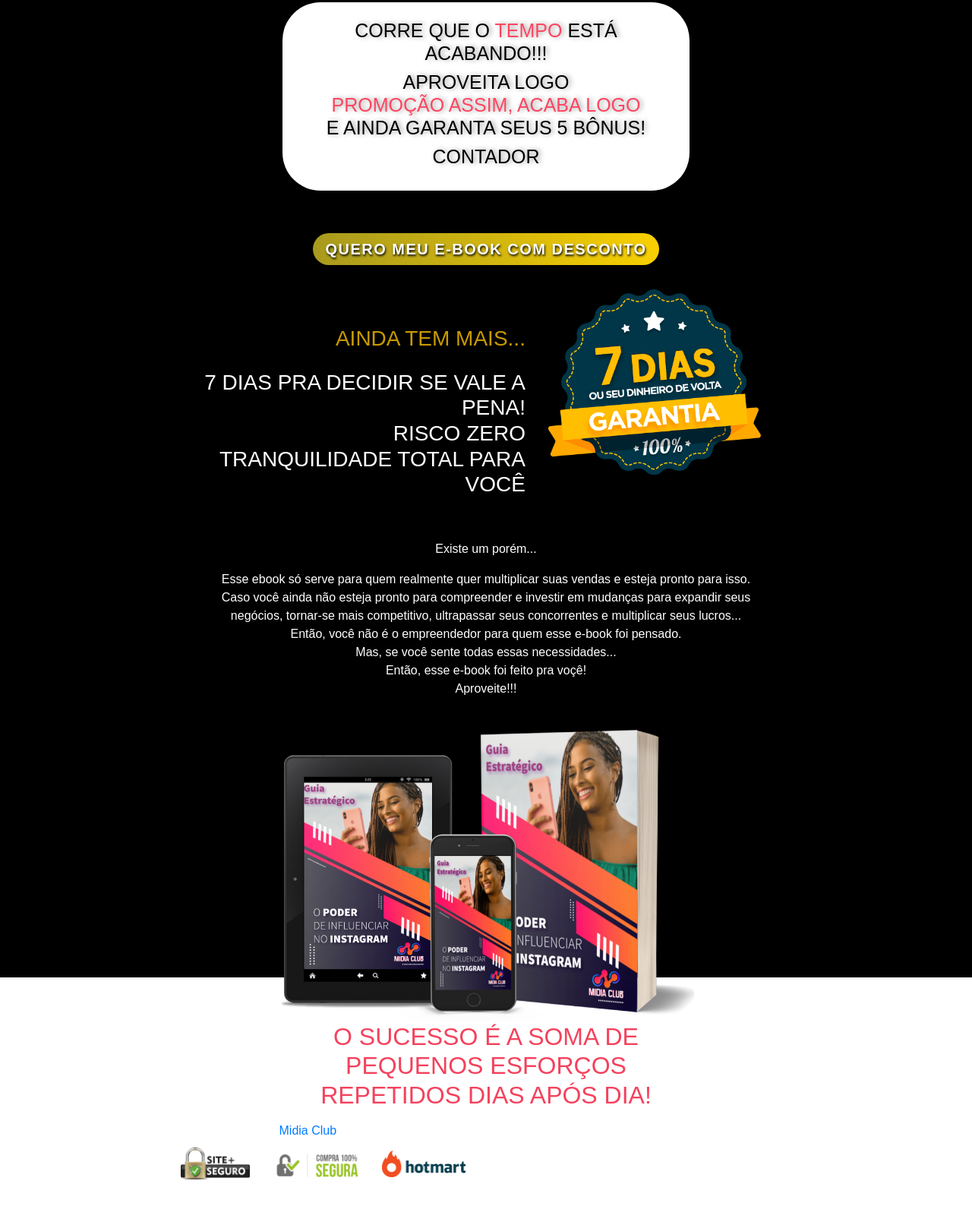
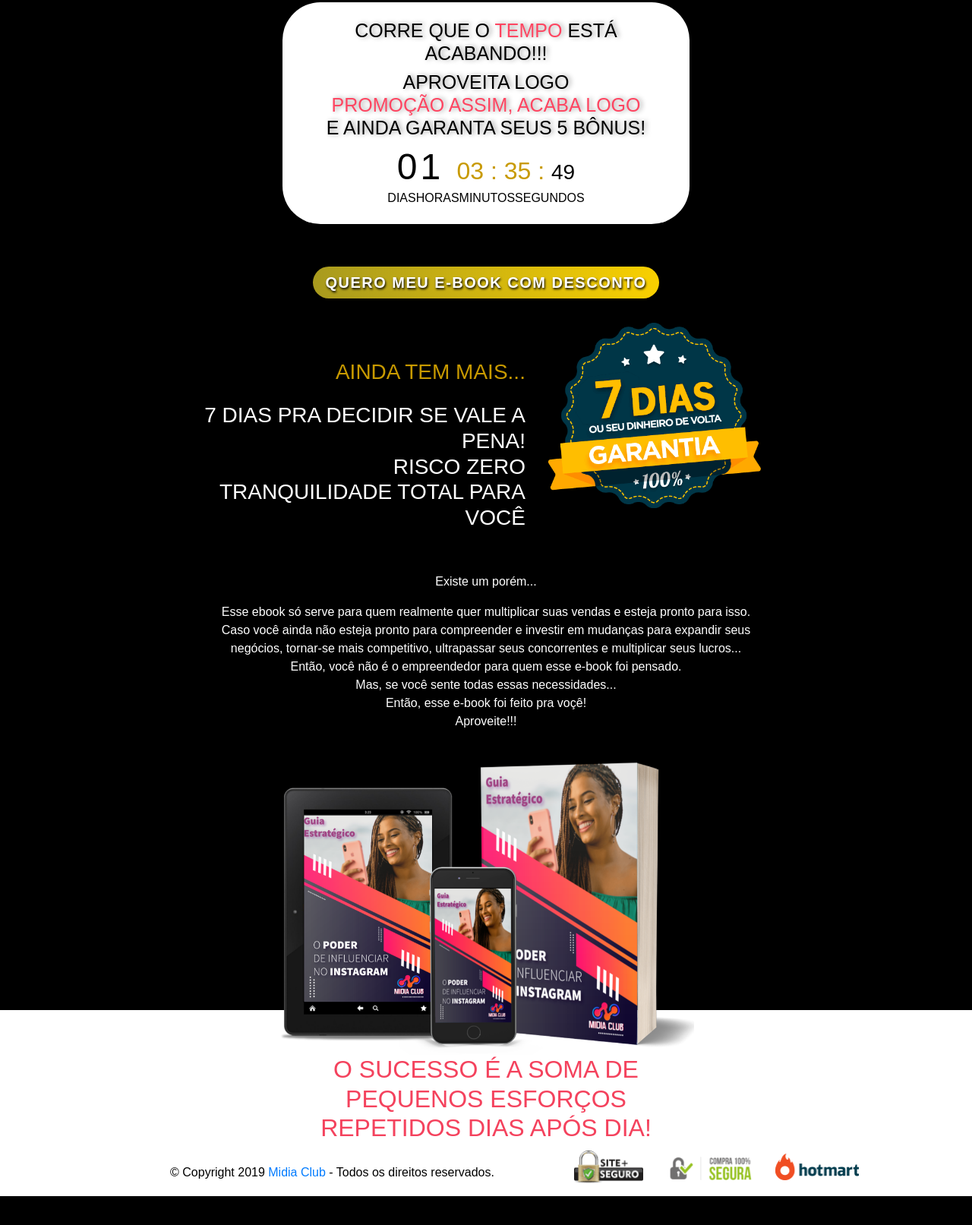
Before and after one commit to PequiSolucoes/guiainstagra.midiaclub.app, a plain HTML site: page index.html in a window 1280 px wide. Shown: the part 7836-9449 px from the top of the page at 76% size. After the commit the page ends 9411 px from the top, so only its background shows below. Drawn offline with nearby package versions, Linux system fonts and the light colour scheme.

Commit message:
Index.html
Desktop 98%

```diff
--- a/index.html
+++ b/index.html
@@ -190,7 +190,11 @@
                 <h4>CORRE QUE O <span>TEMPO</span> ESTÁ ACABANDO!!!</h4>
                 <h4>Aproveita logo<br><span>PROMOÇÃO assim, acaba logo</span><br>E ainda GARANTA SEUS 5 BÔNUS!</h4>
 
-                <h4>Contador</h4>
+                <h1 class="days">01 </h1>
+                <h2 class="hours">03 : </h2>
+                <h2 class="minutes">35 : </h2>
+                <h3 class="seconds">49</h3>
+                <p><br>dias</p><p>horas</p><p>minutos</p><p>segundos</p>
 
             </div>
             <div class="col-md-8 mx-auto sec21">
@@ -215,20 +219,28 @@
     <div  class="container cont7">
         <div class="row col-xl-8 mx-auto">
             <div class="col-md-10 mx-auto sec25">
-                <img class="img-fluid d-block mx-auto" src="/img/ebook-look.png" alt="">
+                <img class="img-fluid d-block mx-auto" src="/img/ebook-look.png" alt="como ser digital influencer">
             </div>
             <div class="col-md-8 mx-auto sec26">
                 <h2>O SUCESSO É A SOMA DE PEQUENOS ESFORÇOS REPETIDOS DIAS APÓS DIA!</h2>
             </div>
-            <div class="col-md-12 my-1 mx-auto sec27"></div>
-                <p class="my-0 mx-auto">
+        </div>
+        <div class="row col-xl-10 mx-auto">
+            <div class="col-md-6 my-1 mx-auto sec27">
+                <p class="my-0">
                     © Copyright 2019
                     <a href="https://midiaclub.app/" target="blank">Midia Club</a>
                      - Todos os direitos reservados.<a href="https://transparencyreport.google.com/safe-browsing/search?url=https:%2F%2Fguiadoinstagram.midiaclub.app%2F&hl=pt_BR">
-                    <img class="img-fluid mt-2" src="img/seal.png" alt="como ser digital influencer"></p>
+                </p>
+            </div>
+            <div class="col-md-6 sec28">
+                <img class="img-fluid" src="img/seal.png" alt="como ser digital influencer">
             </div>
         </div>
     </div> <!-- ./container.cont7 -->
 
+    <script src="https://code.jquery.com/jquery-3.3.1.slim.min.js" integrity="sha384-q8i/X+965DzO0rT7abK41JStQIAqVgRVzpbzo5smXKp4YfRvH+8abtTE1Pi6jizo" crossorigin="anonymous"></script>
+    <script src="https://cdnjs.cloudflare.com/ajax/libs/popper.js/1.14.7/umd/popper.min.js" integrity="sha384-UO2eT0CpHqdSJQ6hJty5KVphtPhzWj9WO1clHTMGa3JDZwrnQq4sF86dIHNDz0W1" crossorigin="anonymous"></script>
+    <script src="https://stackpath.bootstrapcdn.com/bootstrap/4.3.1/js/bootstrap.min.js" integrity="sha384-JjSmVgyd0p3pXB1rRibZUAYoIIy6OrQ6VrjIEaFf/nJGzIxFDsf4x0xIM+B07jRM" crossorigin="anonymous"></script>
 </body>
 </html>
--- a/style.css
+++ b/style.css
@@ -363,6 +363,13 @@ div.sec20 {
     margin-bottom: 1rem;
 }
 
+div.sec20 h1,
+div.sec20 h2,
+div.sec20 h3,
+div.sec20 p {
+    display: unset
+}
+
 div.sec20 h4 {
     text-transform: uppercase;
     font-family: 'Anton', sans-serif;
@@ -370,9 +377,17 @@ div.sec20 h4 {
     font-weight: 500;
 }
 
+div.sec20 p {
+    text-transform: uppercase;
+}
+
 div.sec22,
 div.sec24 {
     margin-top: 3rem;
+}
+
+.container.cont7 {
+    padding-bottom: 0;
 }
 
 div.sec25 img {
@@ -386,5 +401,10 @@ div.sec26 h2 {
 
 div.sec27 p {
     color: #000;
-    font-size:
+    text-align: center;
+    padding: 15px;
 }
+
+div.col-md-6.sec28 {
+    max-width: 100%;
+}
```
